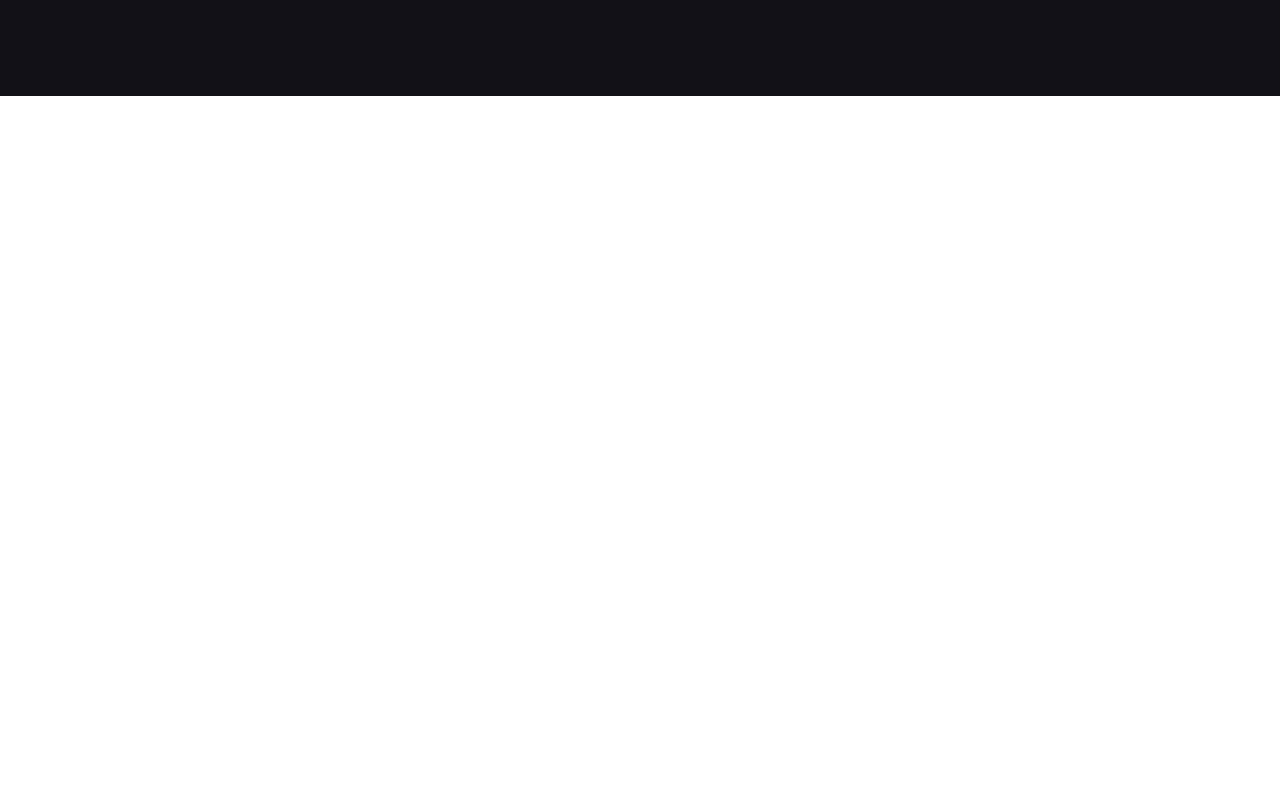
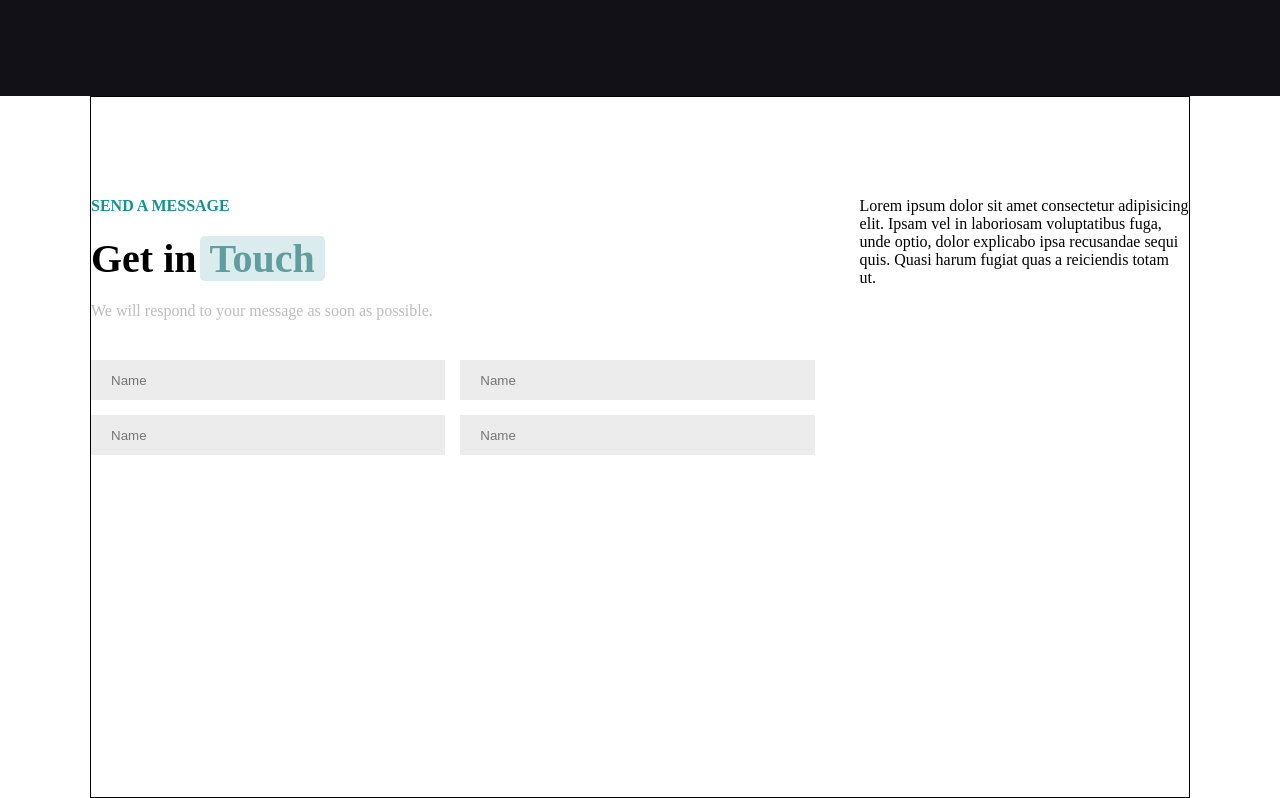
Before and after one commit to Zanco1993/proj-html-vuejs, a Vue app: page / in a window 1280 px wide. Shown: the part 4020-4818 px from the top of the page. Before the commit the page ends 4116 px from the top, so only its background shows below. Built offline with nearby package versions, Linux system fonts and the light colour scheme.

Commit message:
wp input text

```diff
--- a/src/components/GetInTouch.vue
+++ b/src/components/GetInTouch.vue
@@ -1,13 +1,40 @@
 <template>
-    <div></div>
+  <div class="container">
+    <div class="get-in-touch">
+      <div class="info-user">
+        <p class="font-mini-title"><strong>send a message</strong></p>
+        <div class="title">
+          <span class="font-title">Get in</span>
+          <span class="bg-title font-title">Touch</span>
+        </div>
+        <div class="description-service">
+          <p class="info-service">
+            We will respond to your message as soon as possible.
+          </p>
+        </div>
+
+        <div class="text-area">
+            <input type="text" placeholder="Name">
+            <input type="text" placeholder="Name">
+            <input type="text" placeholder="Name">
+            <input type="text" placeholder="Name">
+
+        </div>
+      </div>
+
+      <div class="contact">
+        Lorem ipsum dolor sit amet consectetur adipisicing elit. Ipsam vel in
+        laboriosam voluptatibus fuga, unde optio, dolor explicabo ipsa
+        recusandae sequi quis. Quasi harum fugiat quas a reiciendis totam ut.
+      </div>
+    </div>
+  </div>
 </template>
 
 <script>
-export default {
-
-}
+export default {};
 </script>
 
 <style lang="scss" scoped>
-
+@import "../style/getInTouch.scss";
 </style>
--- /dev/null
+++ b/src/style/getInTouch.scss
@@ -0,0 +1,58 @@
+@import './variablesColor.scss';
+
+.get-in-touch {
+    height: 700px;
+    padding: 100px 0;
+    display: flex;
+
+    .info-user {
+        width: 70%;
+    }
+   .title {
+       padding: 20px 0;
+   }
+
+    .bg-title {
+        color: $breakerbay;
+        background-color: #DAECED;
+        border-radius: 5px;
+        padding: 0 10px;
+        margin-left: 3px;
+    }
+
+    .font-title {
+        font-size: 40px;
+        font-weight: bold;
+    }
+
+    .description-service {
+        display: flex;
+        justify-content: space-between;
+        align-items: center;
+
+        .info-service {
+            width: 80%;
+        }
+    }
+    .text-area {
+        padding-top: 40px;
+        input {
+            width: calc(100% / 2 - 30px);
+            margin-right: 15px;
+            margin-bottom: 15px;
+            padding: 0 20px;
+            background-color: #ECECEC;
+            border: none;
+            height: 40px;
+        }
+    }
+
+
+
+
+
+}
+
+.contact {
+    width: 30%;
+}
--- a/src/style/logistical.scss
+++ b/src/style/logistical.scss
@@ -17,9 +17,7 @@
                 margin: 20px 0;
             }
 
-            .font-mini-title {
-                text-transform: uppercase;
-            }
+
 
             .bg-title {
                 color: $breakerbay;
```
